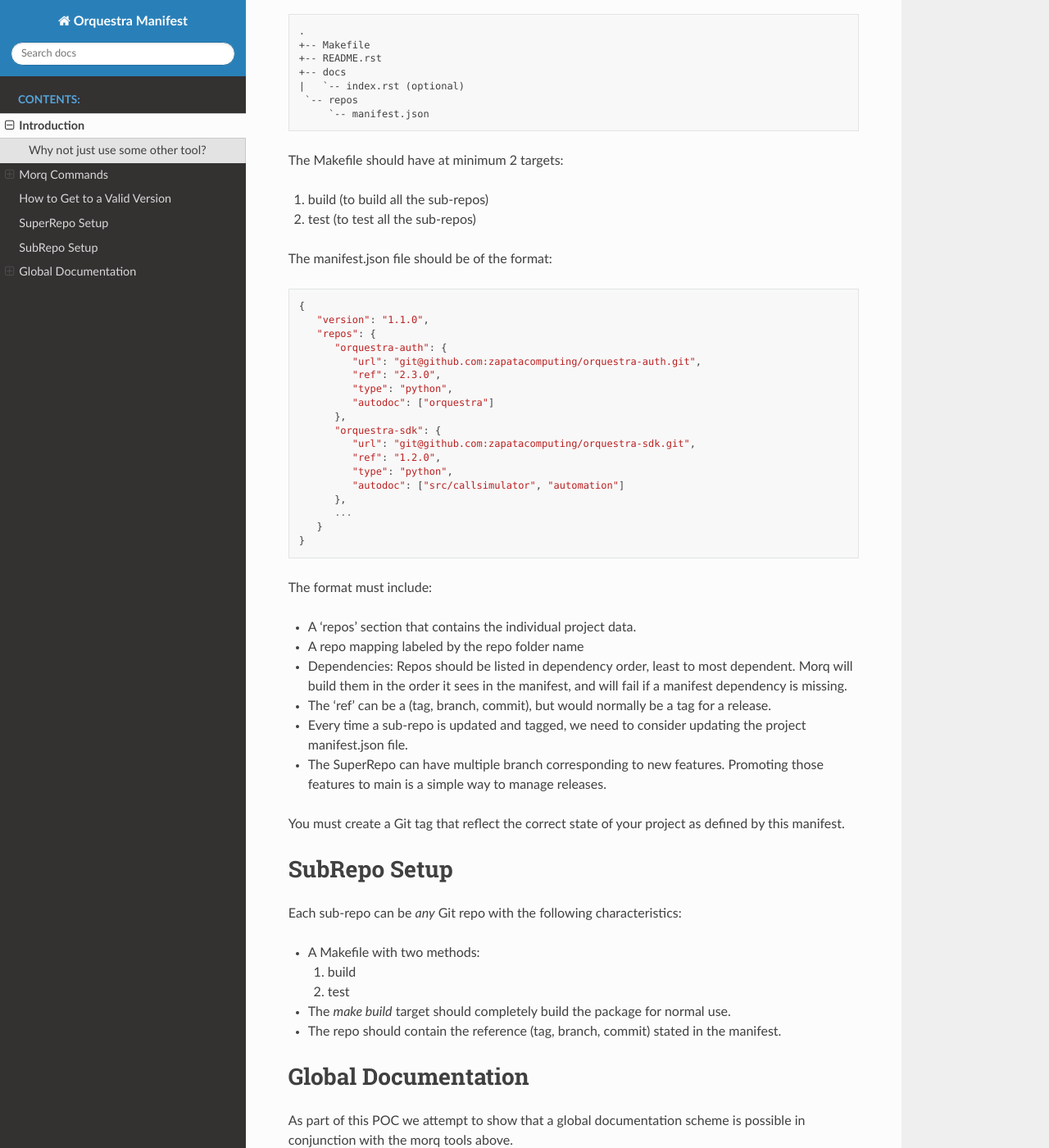
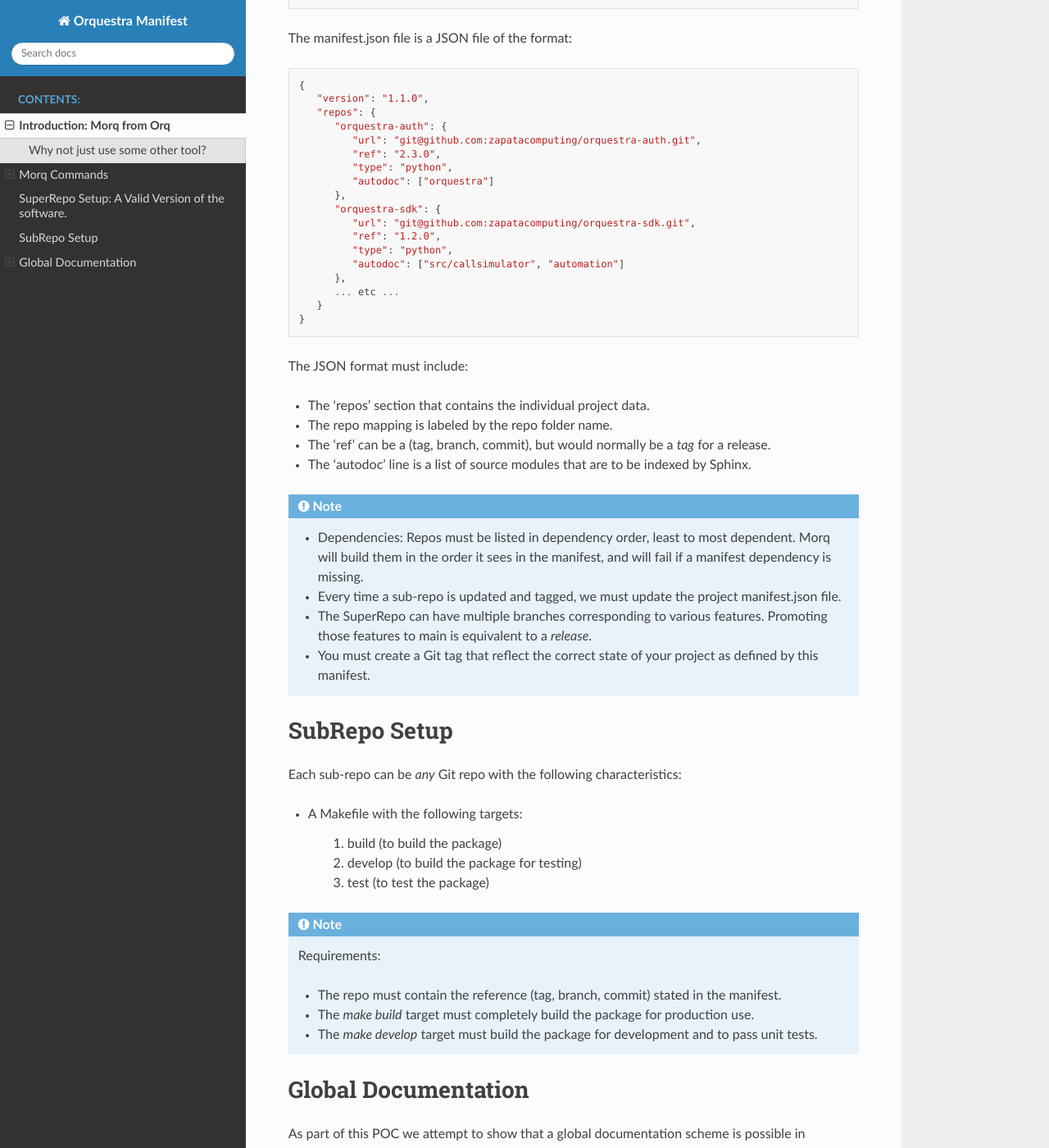
Before and after one commit to zapatacomputing/orquestra-manifest, a Sphinx documentation site: the page built from docs/introduction.rst, in a window 1280 px wide and 1400 px high, scrolled down 3152 px. Shown: the whole window at 82% size. Built offline with Sphinx 7.4.7 and the Read the Docs theme 2.0.0, drawn with Linux system fonts in a browser that asks for light colours; some of the changed text lies outside the part shown.

Commit message:
Fix 'make test' targets
Fixes PSE-196

* Ensure "make develop" before "make test"
* Add extra configs to Sphinx conf.py

```diff
--- a/docs/index.rst
+++ b/docs/index.rst
@@ -3,8 +3,8 @@
    You can adapt this file completely to your liking, but it should at least
    contain the root `toctree` directive.
 
-Welcome to Orquestra Manifest's documentation!
-==============================================
+Morq: The Orquestra Manifest Tool!
+===========================================================
 
 .. toctree::
    :maxdepth: 2
--- a/docs/introduction.rst
+++ b/docs/introduction.rst
@@ -1,5 +1,5 @@
-Introduction
-==============
+Introduction: Morq from Orq
+==============================
 
 This project attempts to bring order to a large set of Git repositories that together
 form a coherent product. The challenge is that simply stitching everything together with
@@ -28,7 +28,7 @@
 
 Why not just use some other tool?
 ----------------------------------
-* Leverage modern tools like GitPython and Pathlib, instead of older 2.7-ish stuff
+* Leverage the modern GitPython and Pathlib, instead of ancient 2.7-ish code.
 * We want a simple tool that is easy to understand.
 * We want to use a JSON format for manifest.json (No XML please ;)
 * We want simple tests
@@ -114,37 +114,26 @@
 * Improved textual output: coloration etc...
 * Output information in JSON for devops and automation?
 
-How to Get to a Valid Version
-===============================
-1. Checkout this repo
-2. Find the tag for the release you are interested in
-3. Checkout that tag here.
-4. The master manifest.json would now reflect your correct tagged release.
+SuperRepo Setup: A Valid Version of the software.
+==================================================
 
-SuperRepo Setup
-====================
+A valid version of the software, according to *Morq*, is a manifest.json file
+that reflects a collection of repositories that are compatible.
+This could be the entire orquestra suite or just a few repos you want to work with.
 
-The ideal for your project should be a Git repo that contains metadata for all the
-sub-repos defined in manifest.json .
-
-The project (orquestra-release for example) should have a structure as follows:
+The ideal for your project should be a tiny Git repo that contains a valid manifest.json.
+The project (orquestra-release for example) could have a structure as follows:
 
 ::
 
       .
-      +-- Makefile
       +-- README.rst
       +-- docs
       |   `-- index.rst (optional)
        `-- repos
            `-- manifest.json
 
-The Makefile should have at minimum 2 targets:
-
-#. build (to build all the sub-repos)
-#. test  (to test all the sub-repos)
-
-The manifest.json file should be of the format::
+The manifest.json file is a JSON file of the format::
 
    {
       "version": "1.1.0",
@@ -161,39 +150,49 @@
             "type": "python",
             "autodoc": ["src/callsimulator", "automation"]
          },
-         ...
+         ... etc ...
       }
    }
 
-The format must include:
+The JSON format must include:
 
-* A 'repos' section that contains  the individual project data.
-* A repo mapping labeled by the repo folder name
-* Dependencies: Repos should be listed in dependency order, least to most dependent.
-  Morq will build them in the order it sees in the manifest, and will fail if a
-  manifest dependency is missing.
-* The 'ref' can be a (tag, branch, commit), but would normally be a tag for a release.
-* Every time a sub-repo is updated and tagged, we need to consider updating the project
-  manifest.json file.
-* The SuperRepo can have multiple branch corresponding to new features. Promoting those
-  features to main is a simple way to manage releases.
+* The 'repos' section that contains  the individual project data.
+* The repo mapping is labeled by the repo folder name.
+* The 'ref' can be a (tag, branch, commit), but would normally be a *tag* for a release.
+* The 'autodoc' line is a list of source modules that are to be indexed by Sphinx.
 
+.. Note::
 
-You must create a Git tag that reflect the correct state of your project as
-defined by this manifest.
+   * Dependencies: Repos must be listed in dependency order, least to most dependent.
+     Morq will build them in the order it sees in the manifest, and will fail if a
+     manifest dependency is missing.
+
+   * Every time a sub-repo is updated and tagged, we must update the project manifest.json file.
+
+   * The SuperRepo can have multiple branches corresponding to various features. Promoting those
+     features to main is equivalent to a *release*.
+
+   * You must create a Git tag that reflect the correct state of your project as
+     defined by this manifest.
+
 
 SubRepo Setup
 ====================
 
 Each sub-repo can be *any* Git repo with the following characteristics:
 
-* A Makefile with two methods:
+* A Makefile with the following targets:
 
-  #. build
-  #. test
+   #. build   (to build the package)
+   #. develop (to build the package for testing)
+   #. test    (to test the package)
 
-* The *make build* target should completely build the package for normal use.
-* The repo should contain the reference (tag, branch, commit) stated in the manifest.
+
+.. Note:: Requirements:
+
+   * The repo must contain the reference (tag, branch, commit) stated in the manifest.
+   * The *make build* target must completely build the package for production use.
+   * The *make develop* target must build the package for development and to pass unit tests.
 
 Global Documentation
 =====================
@@ -202,7 +201,7 @@
 
 Assumptions:
 
-* Each repo has a `~/docs` folder with an `index.rst` with possibly more rst files.
+* Each repo has a `~/docs` folder with an `index.rst` per normal Sphinx-doc setup.
 * The manifest has a document *autodoc* folder that the *autoapi* tool uses
 * Nearly all configuration can be done automatically with enough reasonable effort.
 
--- a/pyproject.toml
+++ b/pyproject.toml
@@ -5,9 +5,10 @@
 authors = ["Zapata Computing <zapata@zapatacomputing.com>"]
 
 [tool.poetry.dependencies]
-python = "^3.8"
+python = ">=3.7"
 Sphinx = "^4.3.2"
 sphinx-autoapi = "^1.8.4"
+sphinx_rtd_theme = "*"
 clint = "^0.5.1"
 argcomplete = "^2.0.0"
 GitPython = ">=3.1.24"
```
Also changed, not shown: 4 other files.
